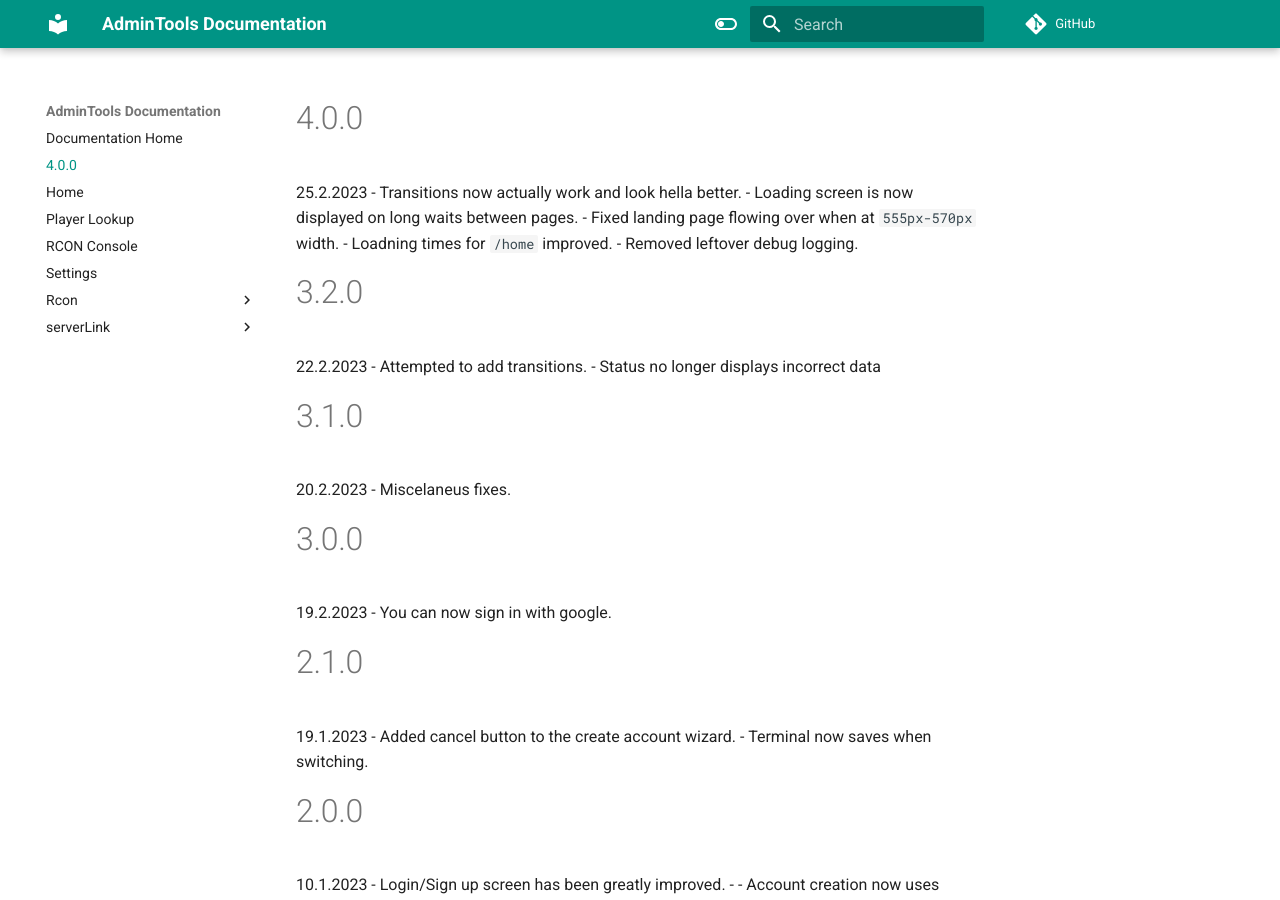
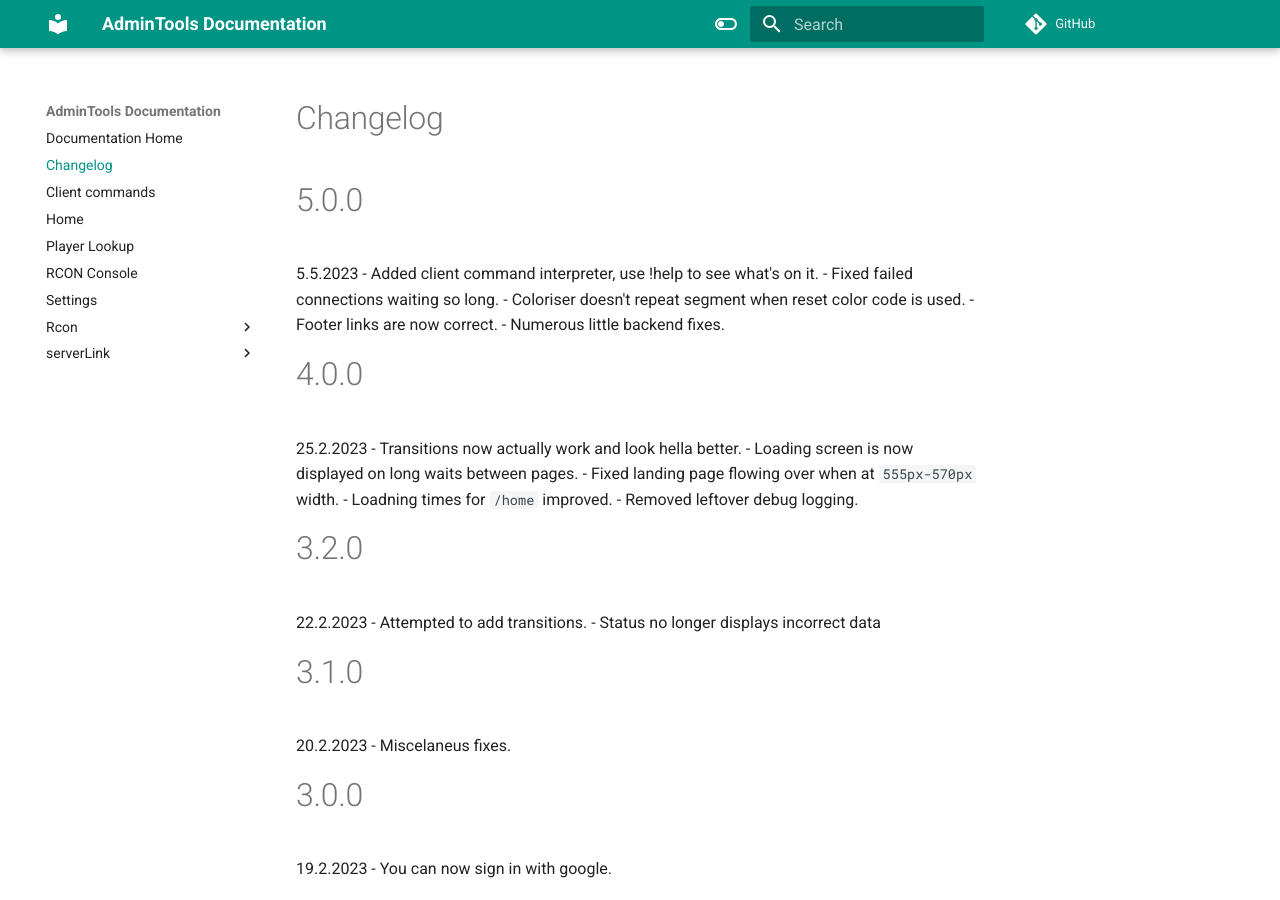
Before and after one commit to LukeOnuke/AdminToolsDocs, an MkDocs documentation site: the page built from docs/changelog.md, in a window 1280 px wide and 900 px high. Built offline with MkDocs 1.6.1 and Material for MkDocs 9.7.7, drawn with Linux system fonts in a browser that asks for light colours; comment, search, counter and statistics services are not loaded.

Commit message:
Client commands added anc changelog fixed

```diff
--- a/docs/changelog.md
+++ b/docs/changelog.md
@@ -1,3 +1,13 @@
+# Changelog
+
+# 5.0.0
+5.5.2023
+- Added client command interpreter, use !help to see what's on it.
+- Fixed failed connections waiting so long.
+- Coloriser doesn't repeat segment when reset color code is used.
+- Footer links are now correct.
+- Numerous little backend fixes.
+
 # 4.0.0
 25.2.2023
 - Transitions now actually work and look hella better.
```
Also changed, not shown: docs/client-commands.md (added, +9 -0 lines), docs/serverLink/setup.md (+8 -0 lines).
